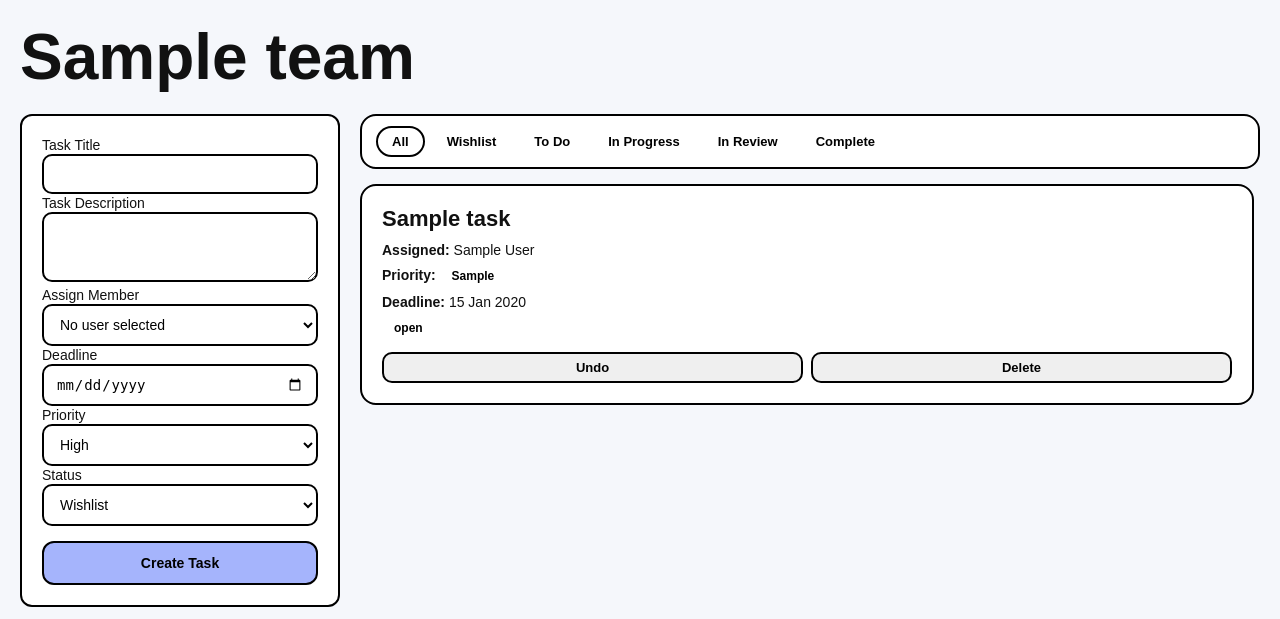
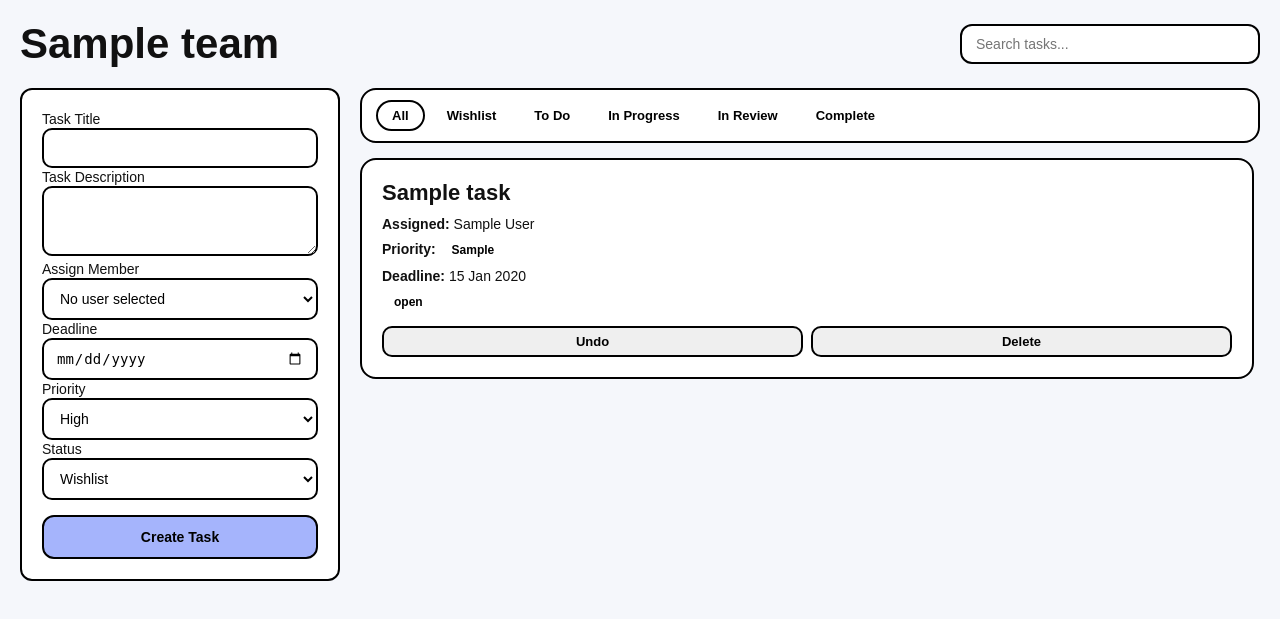
Before and after one commit to Yi-NightFish/HackHub, a Flask app: page /tasks/1 in a window 1280 px wide. Shown: the top 619 px of the page. Run offline with Flask 3, Linux system fonts and the light colour scheme; the visitor is signed in with stand-in values (Sample User, id 1); tables that the repository leaves empty hold one stand-in row (values such as "Sample post"); some libraries are stand-ins or nearby versions.

Commit message:
add search on task

```diff
--- a/app/routes.py
+++ b/app/routes.py
@@ -284,15 +284,27 @@ def tasks(team_id):
         db.session.commit()
         return redirect(url_for("tasks", team_id = team.id))
     status_filter = request.args.get("status", "all")
+    # nx
+    search_query = request.args.get("searchtasks", "").strip()
+    # wy
     now = dt.datetime.now()
     query = Task.query.filter_by(team_id = team.id)
     if status_filter != "all":
         query = query.filter(Task.status == status_filter)
+    # nx
+    if search_query:
+        query = query.filter(Task.title.ilike(f"%{search_query}%") | Task.description.ilike(f"%{search_query}%"))
+    # wy
     status_order = case(((Task.is_done == False) & (Task.deadline < now) & (Task.status.in_(["To Do", "In Progress"])), 0), (Task.status == "Wishlist", 1), (Task.status == "To Do", 2), (Task.status == "In Progress", 3), (Task.status == "In Review", 4), (Task.status == "Complete", 5), else_=6)
     priority_order = case((Task.priority.in_(["High","high"]), 0), (Task.priority.in_(["Medium","medium"]), 1), (Task.priority.in_(["Low","low"]), 2), else_=3)
     query = query.order_by(status_order, priority_order, Task.deadline.asc())
-    tasks = query.all()
-    return render_template("tasks.html", form = form, tasks = tasks, datetime = dt, status_filter = status_filter, current_user = db.session.get(User, session["user_id"]), team = team)
+    # tasks = query.all()
+        # nx
+    tasks_results = query.all()
+    if request.headers.get("HX-Request"):
+        return render_template("partials/task_list.html", tasks = tasks_results, datetime = dt)
+    # wy
+    return render_template("tasks.html", form = form, tasks = tasks_results, datetime = dt, status_filter = status_filter, current_user = db.session.get(User, session["user_id"]), team = team)
 
 @app.route("/task/<int:id>/toggle", methods = ["POST"])
 @login_required
--- a/app/static/css/task.css
+++ b/app/static/css/task.css
@@ -10,7 +10,30 @@ body {
     max-width: 1400px;
     margin: auto;
 }
-
+/* nx */
+.task-page-header {
+    display: flex;
+    justify-content: space-between;
+    align-items: center;
+    margin-bottom: 20px;
+    width: 100%;
+}
+.task-page-header h1 {
+    margin: 0;
+    font-size: 42px;
+    font-weight: 900;
+}
+.task-search-box {
+    width: 100%;
+    max-width: 300px;
+    padding: 10px 14px;
+    border: 2px solid black;
+    border-radius: 12px;
+    font-size: 14px;
+    outline: none;
+    margin: 0;
+}
+/* wy */
 /* Header */
 h1 {
     font-size: 64px;
--- a/app/static/css/team.css
+++ b/app/static/css/team.css
@@ -10,6 +10,7 @@ body {
     padding: 20px 28px;
 }
 
+/* nx */
 .team-header {
     display: flex;
     justify-content: space-between;
@@ -36,7 +37,7 @@ body {
     background: white;
     box-sizing: border-box;
 }
-
+/* wy */
 /* Team dashboard grid */
 .team-grid {
     display: grid;
--- /dev/null
+++ b/app/templates/partials/task_list.html
@@ -0,0 +1,79 @@
+{% for task in tasks %}
+{% set is_overdue = (not task.is_done)
+and (task.status in ['To Do', 'In Progress'])
+and task.deadline
+and task.deadline < datetime.datetime.now() %}
+
+    <div class="task-card {% if is_overdue %}overdue-card{% endif %}">
+
+        <!-- Clickable Task Card -->
+        <a class="task-card-link" href="{{ url_for('task_details', id=task.id) }}">
+            <h3>{{ task.title }}</h3>
+
+            <p>
+            <strong>Assigned:</strong>
+            {% if task.assigned_user %}
+                {{ task.assigned_user.name }}
+            {% else %}
+                No assignee
+            {% endif %}
+            </p>
+
+            <p>
+            <strong>Priority:</strong>
+            {% if task.priority %}
+                <span class="badge {{ task.priority|lower }}">
+                    {{ task.priority }}
+            </span>
+            {% else %}
+                No priority
+            {% endif %}
+            </p>
+
+            <p>
+            <strong>Deadline:</strong>
+            {% if task.deadline %}
+                {{ task.deadline.strftime('%d %b %Y') }}
+            {% else %}
+                No deadline
+            {% endif %}
+            </p>
+
+            {% if is_overdue %}
+                <p class="overdue-text">Overdue</p>
+            {% endif %}
+
+            <p>
+            <span class="status-badge status-{{ task.status|lower|replace(' ', '-') }}">
+                {{ task.status }}
+            </span>
+            </p>
+            </a>
+
+            <!-- Task Actions -->
+            <div class="task-actions">
+
+            <!-- Toggle Done -->
+            <form method="POST" action="{{ url_for('toggle_task', id=task.id) }}">
+                <button type="submit">
+                    {% if task.is_done %}
+                    Undo
+                    {% else %}
+                    Done
+                    {% endif %}
+                </button>
+            </form>
+
+            <!-- Delete Task -->
+            <form method="POST" action="{{ url_for('delete_task', id=task.id) }}">
+                <button type="submit" onclick="return confirm('Delete this task?')">
+                    Delete
+                </button>
+            </form>
+
+            </div>
+        </div>
+
+{% else %}
+    <p class="empty">No tasks found.</p>
+{% endfor %}
--- a/app/templates/tasks.html
+++ b/app/templates/tasks.html
@@ -3,12 +3,16 @@
 
 <head>
     <title>Tasks</title>
+    <script src="https://unpkg.com/htmx.org@1.9.12"></script>
     <link rel="stylesheet" href="{{ url_for('static', filename='css/task.css') }}">
 </head>
 
 <body>
     <div class="container">
-        <h1>{{ team.name }}</h1>
+        <div class="task-page-header">
+            <h1>{{ team.name }}</h1>
+            <input type="text" name="searchtasks" placeholder="Search tasks..." hx-get="{{ url_for('tasks', team_id=team.id) }}" hx-trigger="keyup changed delay:300ms" hx-target="#task-list-container" hx-swap="innerHTML" class="task-search-box"/>
+        </div>
 
         <div class="task-layout">
 
@@ -66,18 +70,19 @@
 
                 <!-- Task Scroll Area -->
                 <div class="task-scroll-area">
-                    <div class="task-card-list">
+                    <div class="task-card-list" id="task-list-container">
+                        {% include "partials/task_list.html" %}
 
-                        {% for task in tasks %}
+                        <!-- {% for task in tasks %}
                         {% set is_overdue = (not task.is_done)
                         and (task.status in ['To Do', 'In Progress'])
                         and task.deadline
                         and task.deadline < datetime.datetime.now() %}
 
-                        <div class="task-card {% if is_overdue %}overdue-card{% endif %}">
+                        <div class="task-card {% if is_overdue %}overdue-card{% endif %}"> -->
 
                             <!-- Clickable Task Card -->
-                            <a class="task-card-link" href="{{ url_for('task_details', id=task.id) }}">
+                            <!-- <a class="task-card-link" href="{{ url_for('task_details', id=task.id) }}">
                                 <h3>{{ task.title }}</h3>
 
                                 <p>
@@ -118,13 +123,13 @@
                                         {{ task.status }}
                                     </span>
                                 </p>
-                            </a>
+                            </a> -->
 
                             <!-- Task Actions -->
-                            <div class="task-actions">
+                            <!-- <div class="task-actions"> -->
 
                                 <!-- Toggle Done -->
-                                <form method="POST" action="{{ url_for('toggle_task', id=task.id) }}">
+                                <!-- <form method="POST" action="{{ url_for('toggle_task', id=task.id) }}">
                                     <button type="submit">
                                         {% if task.is_done %}
                                             Undo
@@ -132,10 +137,10 @@
                                             Done
                                         {% endif %}
                                     </button>
-                                </form>
+                                </form> -->
 
                                 <!-- Delete Task -->
-                                <form method="POST" action="{{ url_for('delete_task', id=task.id) }}">
+                                <!-- <form method="POST" action="{{ url_for('delete_task', id=task.id) }}">
                                     <button type="submit" onclick="return confirm('Delete this task?')">
                                         Delete
                                     </button>
@@ -146,7 +151,7 @@
 
                         {% else %}
                             <p class="empty">No tasks found.</p>
-                        {% endfor %}
+                        {% endfor %} -->
 
                     </div>
                 </div>
```
